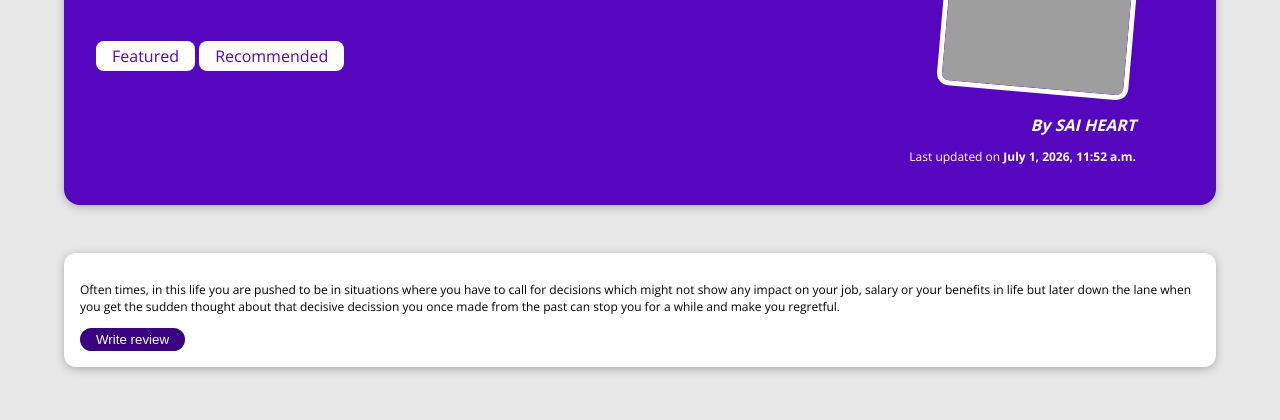
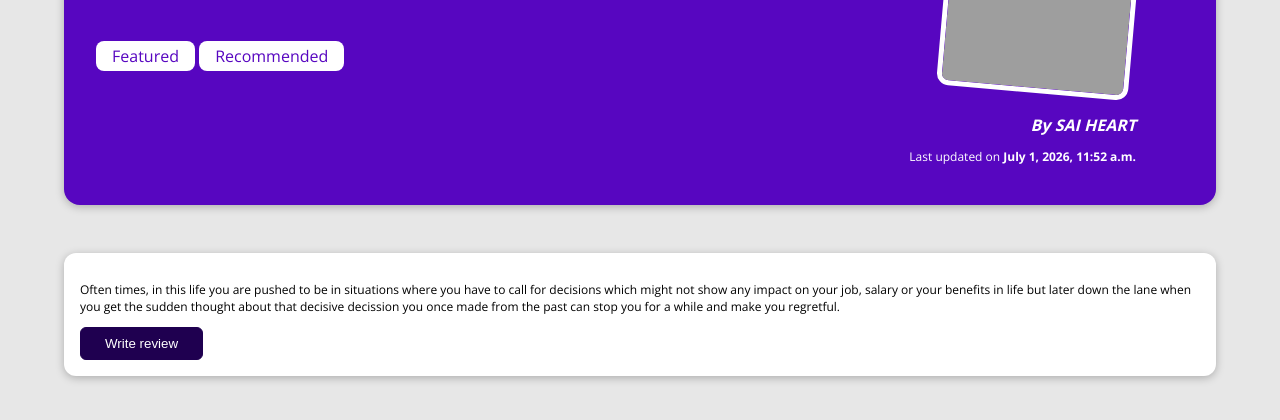
Before and after one commit to snadi043/BLOGSAPPLICATION, a Django app: a page that uses templates/base.html in a window 1280 px wide. Shown: the part 275-695 px from the top of the page. Run offline with Django 5.2, Linux system fonts and the light colour scheme; data comes from the database, SQL or seed files in the repository; grey boxes are pictures that could not be loaded.

Commit message:
Applied the similar button styles to the button element in the post-details template.

```diff
--- a/myblogs/static/myblogs/css/post-detail.css
+++ b/myblogs/static/myblogs/css/post-detail.css
@@ -73,16 +73,18 @@ main {
   border-radius: 8px;
 }
 
-.review-button button{
-  border-radius: 2rem;
+
+.review-button button {
+  cursor: pointer;
+  padding: 0.5rem 1.5rem;
+  border-radius: 6px;
+  background-color: #1f0050;
   color: white;
-  padding: 0.25rem 1rem;
-  background-color: #390281;
-  border: none;
-
+  border: 1px solid #1f0050;
 }
 
-.review-button button:hover{
+button:hover,
+button:active {
   background-color: #8c3ff1;
-  cursor: pointer;
+  border-color: #8c3ff1;
 }
```
